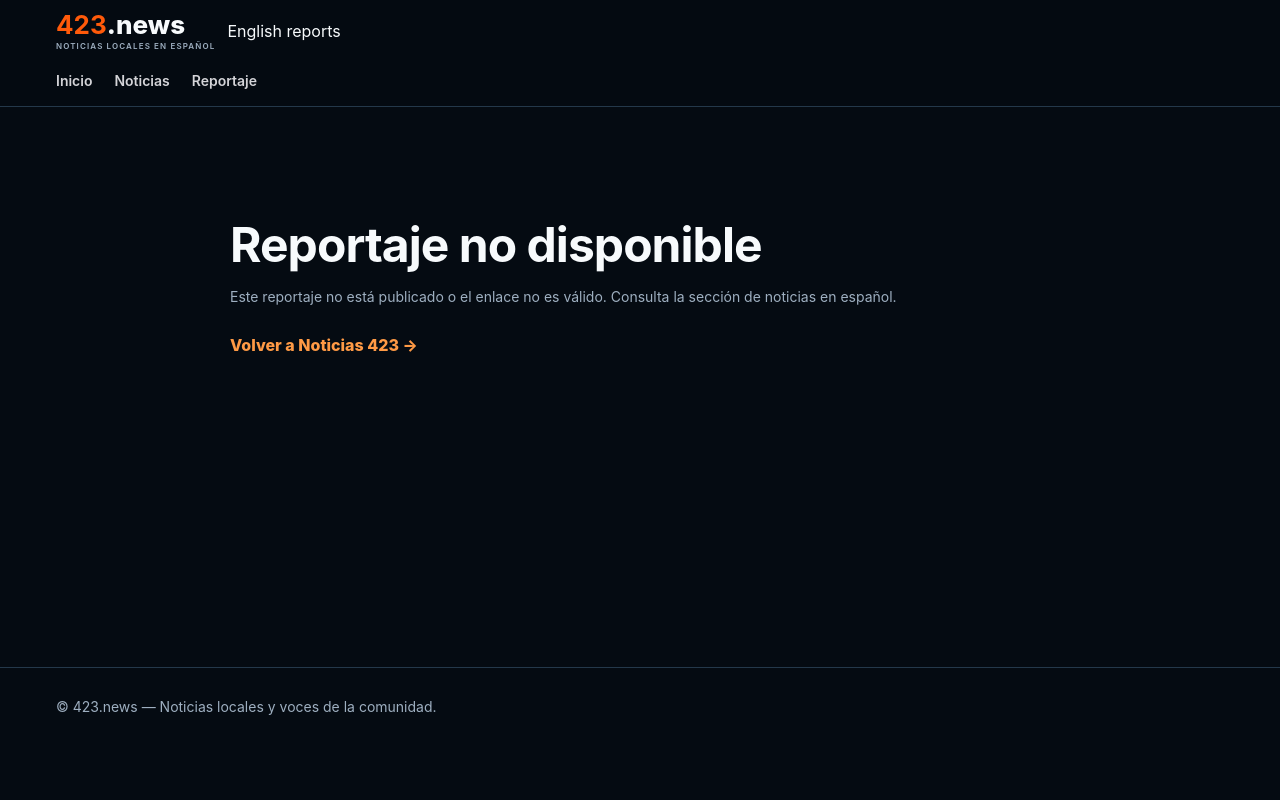
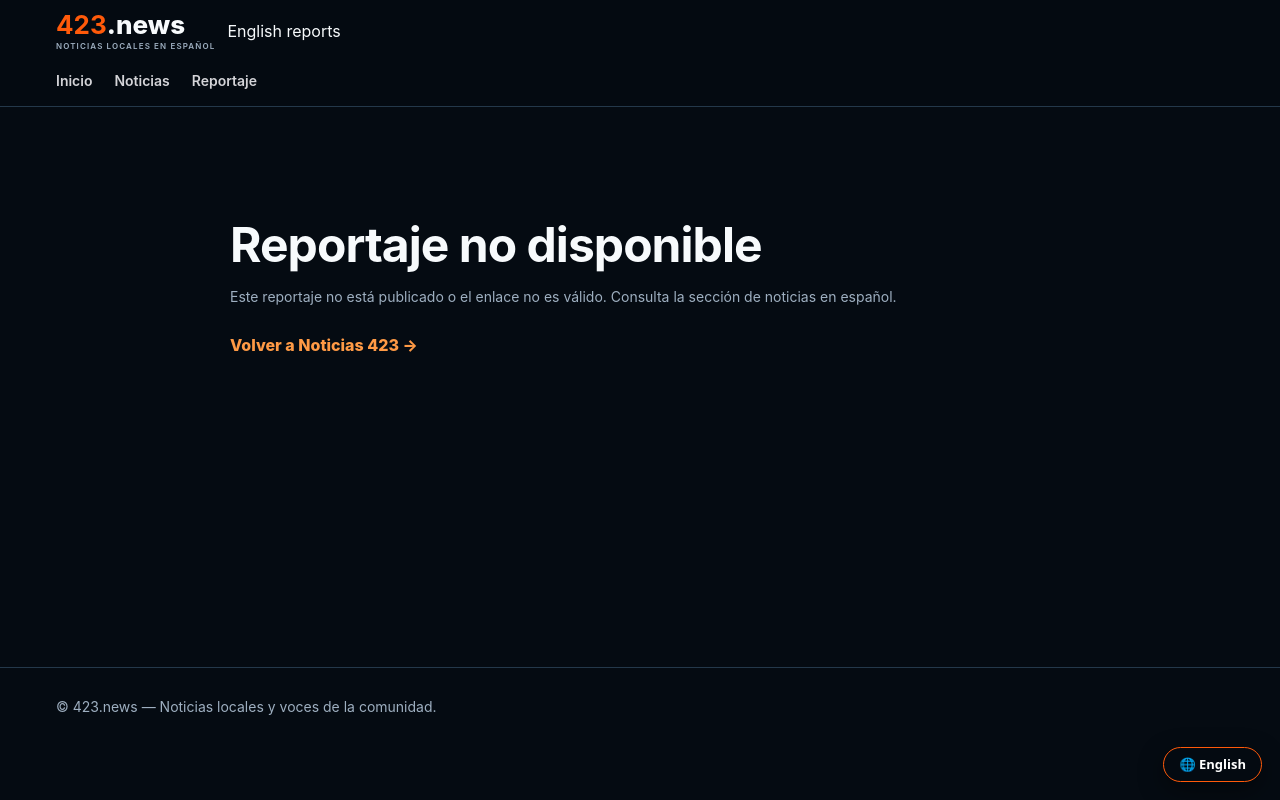
Before and after one commit to americanbarterco-blip/423.news, a plain HTML site: page es/reporte.html in a window 1280 px wide. Drawn offline with Linux system fonts and the light colour scheme.

Commit message:
Add shared bilingual switcher to es/reporte.html

```diff
--- a/es/reporte.html
+++ b/es/reporte.html
@@ -42,6 +42,7 @@
 <script id="esArticleSchema" type="application/ld+json">{"@context":"https://schema.org","@type":"NewsArticle","headline":"Reportaje local en español","inLanguage":"es-US"}</script>
 <script src="reportes.js" defer></script>
   <script src="/es/idioma.js"></script>
+<script src="/translate.js" defer></script>
 </head>
 <body>
 <header><div class="wrap"><div class="bar">
```
